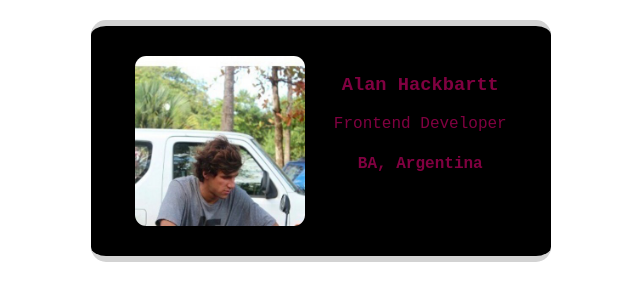
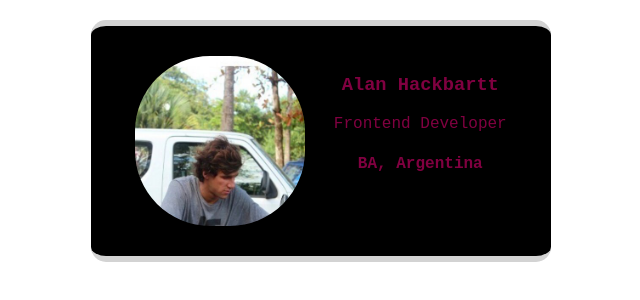
Before and after one commit to Alan-H-H/bussines-card, a website built with Vite: page index.html in a window 1280 px wide. Shown: the whole page, without its empty margins (319-959 px from the left). Built offline with nearby package versions, Linux system fonts and the light colour scheme.

Commit message:
Update styles.css

```diff
--- a/styles.css
+++ b/styles.css
@@ -10,7 +10,7 @@ body {
 
 .avatar {
     width: 170px;
-    border-radius: 0.7em;
+    border-radius: 4.7em;
 
 }
 
```
